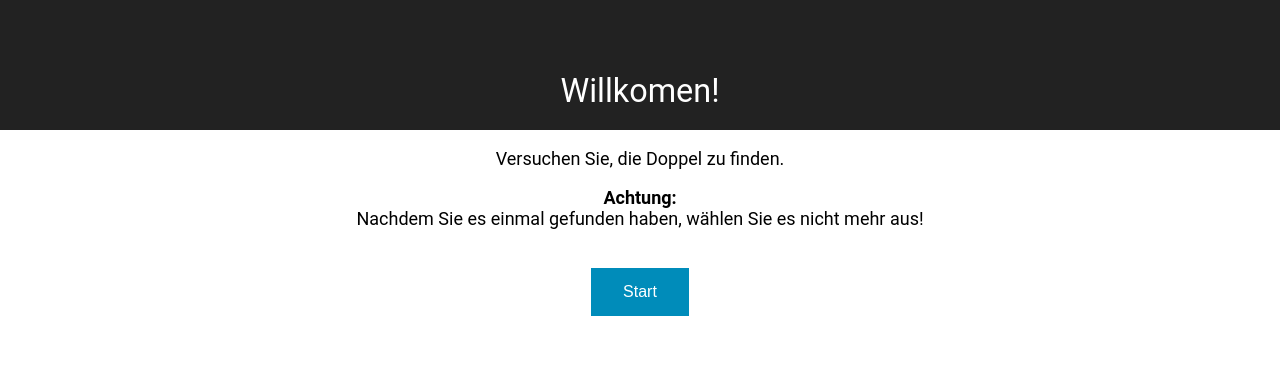
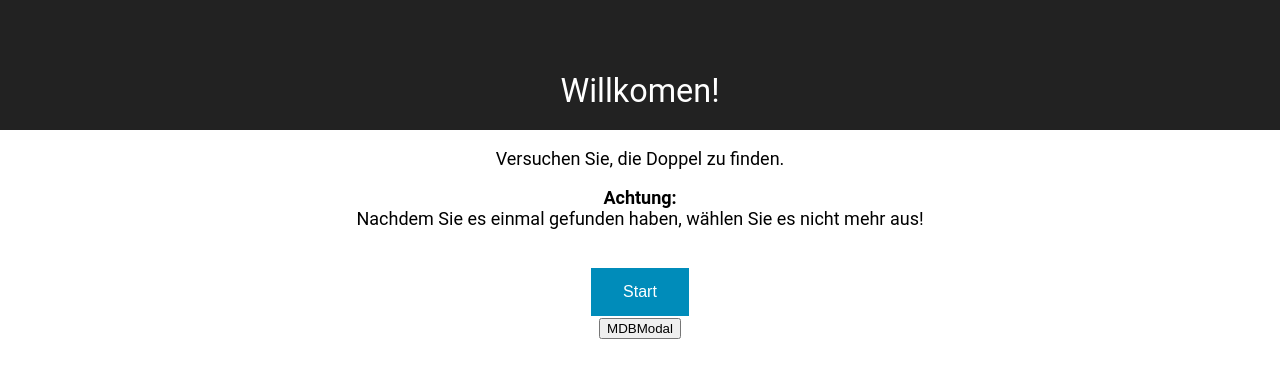
Before and after one commit to MonteiroMarceloC/Ergotherapie-App, a React (Create React App) app: page / in a window 1280 px wide. Shown: the top 378 px of the page. Built offline with nearby package versions, Linux system fonts and the light colour scheme.

Commit message:
trying to build a Modal

```diff
--- a/package.json
+++ b/package.json
@@ -3,6 +3,7 @@
     "version": "0.1.0",
     "private": true,
     "dependencies": {
+        "mdbreact": "^4.11.0",
         "react": "^16.5.2",
         "react-dom": "^16.5.2",
         "react-redux": "^5.1.1",
--- /dev/null
+++ b/src/ModalPage.js
@@ -0,0 +1,38 @@
+import React, { Component } from 'react';
+import { Modal, ModalHeader, ModalFooter, ModalBody } from 'mdbreact';
+import { MDBContainer, MDBBtn, MDBModal, MDBModalBody, MDBModalHeader, MDBModalFooter } from 'mdbreact';
+
+class ModalPage extends Component {
+state = {
+  modal14: false
+}
+
+toggle = nr => () => {
+  let modalNumber = 'modal' + nr
+  this.setState({
+    [modalNumber]: !this.state[modalNumber]
+  });
+}
+
+render() {
+  return (
+      <MDBContainer>
+        <MDBBtn color="primary" onClick={this.toggle(14)}>MDBModal</MDBBtn>
+        <MDBModal isOpen={this.state.modal14} toggle={this.toggle(14)} centered>
+          <MDBModalHeader toggle={this.toggle(14)}>MDBModal title</MDBModalHeader>
+          <MDBModalBody>
+            Lorem ipsum dolor sit amet, consectetur adipisicing elit, sed do eiusmod tempor incididunt ut labore et dolore
+            magna aliqua. Ut enim ad minim veniam, quis nostrud exercitation ullamco laboris nisi ut aliquip ex ea commodo
+            consequat.
+          </MDBModalBody>
+          <MDBModalFooter>
+            <MDBBtn color="secondary" onClick={this.toggle(14)}>Close</MDBBtn>
+            <MDBBtn color="primary">Save changes</MDBBtn>
+          </MDBModalFooter>
+        </MDBModal>
+      </MDBContainer>
+    );
+  }
+}
+
+export default ModalPage;
--- a/src/StartPage.js
+++ b/src/StartPage.js
@@ -1,6 +1,8 @@
 import React, { Component } from 'react';
 import './index.css';
 import MyHeader from './MyHeader.js';
+import ModalPage from './ModalPage.js';
+
 
 
 class StartPage extends Component {
@@ -14,6 +16,7 @@ class StartPage extends Component {
          <b>Achtung: </b><br></br>Nachdem Sie es einmal gefunden haben, wählen Sie es nicht mehr aus!
         </p><br></br>
         <button onClick={this.props.onStartPress} className="btn-start">Start</button>
+        <ModalPage/>
       </div>
     );
   }
```
Also changed, not shown: 1 other file (tests, documents, lock files or other folders).
